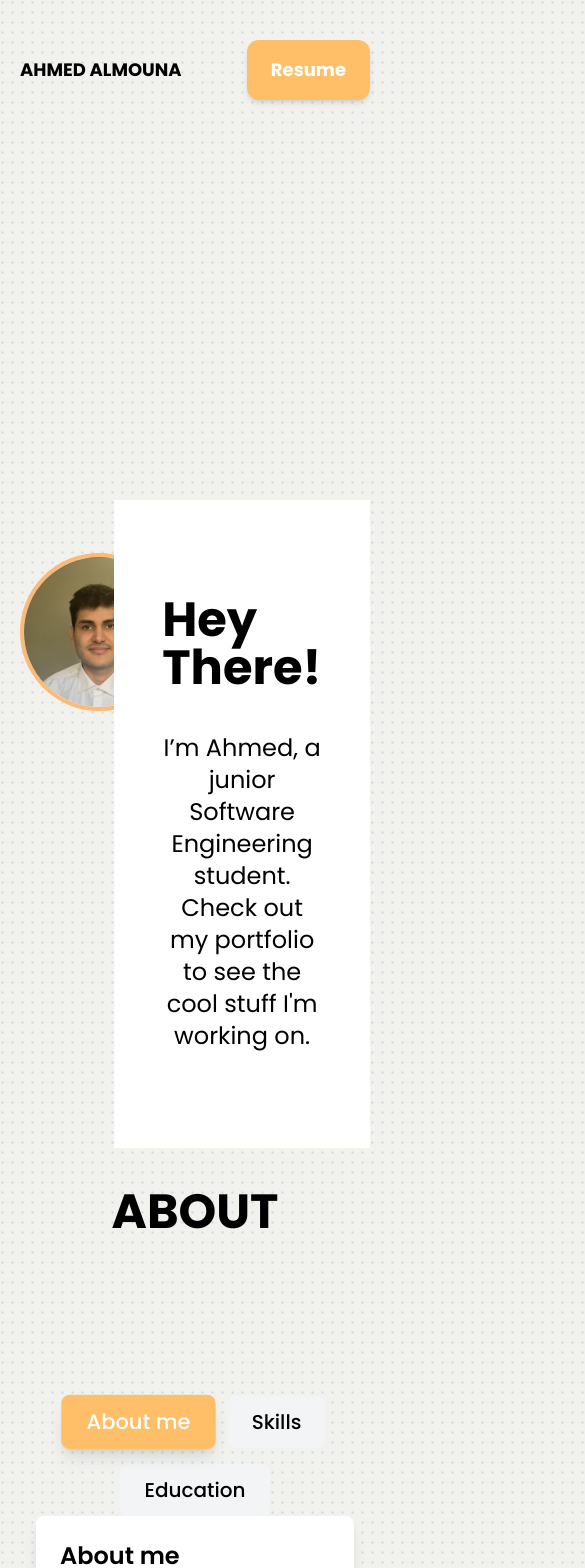
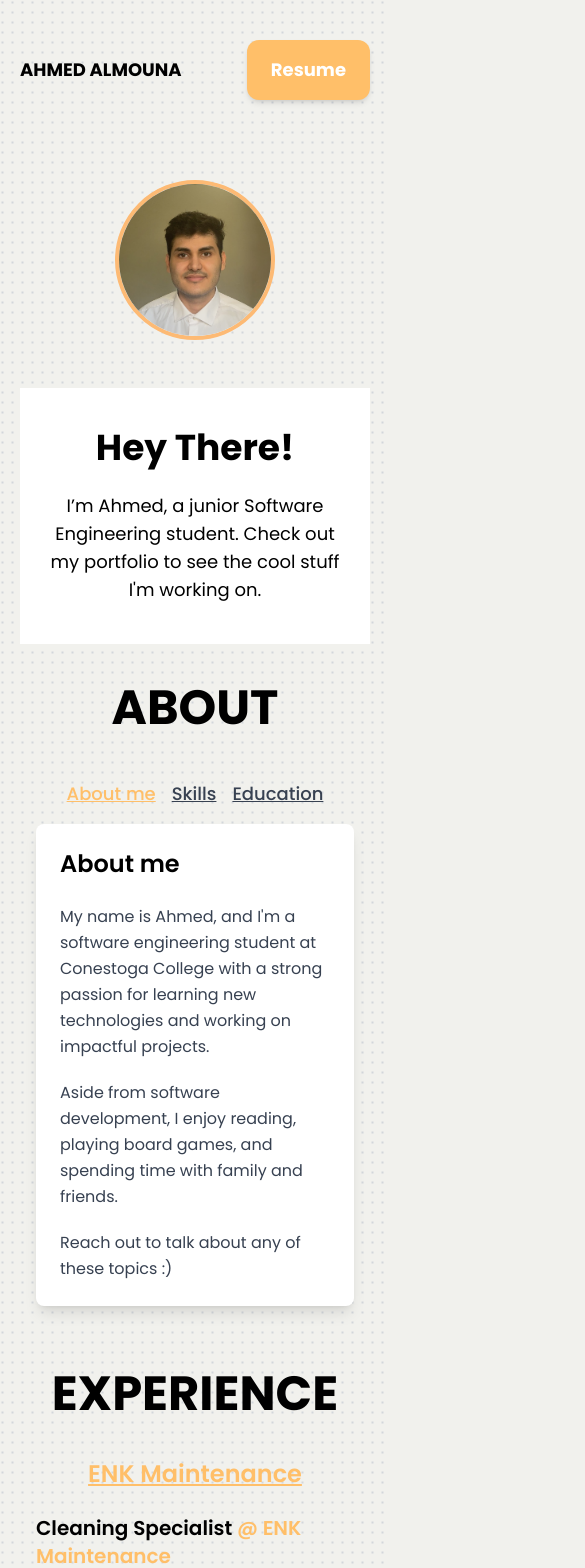
Before and after one commit to ahmed-almouna/Personal-Website, a Next.js app in the folder PersonalWebsite-main/: page / in a window 390 px wide. Shown: the top 1568 px of the page, 585 px wide, since content can reach past the window. Built offline with nearby package versions, Linux system fonts and the light colour scheme.

Commit message:
Made the site responsive

```diff
--- a/PersonalWebsite-main/src/app/globals.css
+++ b/PersonalWebsite-main/src/app/globals.css
@@ -6,3 +6,13 @@
   background: radial-gradient(#d2d6db 1px, transparent 0px) -2.5px -2.5px/10px
     10px #f1f1ed;
 }
+
+
+
+.no-scrollbar::-webkit-scrollbar {
+  display: none;
+}
+.no-scrollbar {
+  -ms-overflow-style: none;
+  scrollbar-width: none;
+}
--- a/PersonalWebsite-main/src/app/layout.tsx
+++ b/PersonalWebsite-main/src/app/layout.tsx
@@ -22,6 +22,7 @@ export default function RootLayout({
       <Head>
         <meta {...metadata}></meta>
         <title>{metadata.title}</title>
+        <meta name="viewport" content="width=device-width, initial-scale=1" />
         <meta name="description" content={metadata["aria-description"]} />
         <meta name="keywords" content="Ahmed Almouna, Portfolio, Software Engineer, Web Developer" />
         <meta name="author" content="Ahmed Almouna" />
--- a/PersonalWebsite-main/src/app/page.tsx
+++ b/PersonalWebsite-main/src/app/page.tsx
@@ -24,9 +24,8 @@ export default function Home() {
       {Sections.map((section: JSX.Element, index: number) => {
         return (
           <div className="flex justify-center h-fit relative pb-10">
-            <div className="w-screen px-5 lg:w-11/12 lg:px-20 ">
+            <div className="w-full px-5 lg:w-11/12 lg:px-20 ">
               {section}
-              <Icons />
             </div>
             {/* {index !== Sections.length - 1 ? (
               <div
@@ -46,6 +45,7 @@ export default function Home() {
           </div>
         );
       })}
+      <Icons />
     </div>
   );
 }
--- a/PersonalWebsite-main/src/components/About/index.tsx
+++ b/PersonalWebsite-main/src/components/About/index.tsx
@@ -11,31 +11,31 @@ export default function About() {
   };
 
   return (
-    <div className="flex flex-col items-center mb-24" id="about">
-      <div className="text-5xl font-bold uppercase mb-20">
+    <div className="flex flex-col items-center mb-6 md:mb-24" id="about">
+      <div className="text-5xl font-bold uppercase mb-10 md:mb-20">
         About
       </div>
-      <div className="w-full max-w-7xl flex flex-col md:flex-row justify-end items-start gap-0 px-4">
+      <div className="w-full max-w-7xl flex flex-col md:flex-row justify-end items-start gap-4 md:gap-0 px-4">
         {/* Left side - Topic list */}
-        <div className="w-full md:w-1/3 flex flex-row flex-wrap gap-4 justify-center mt-20">
+        <div className="w-full md:w-1/3 flex flex-row flex-nowrap md:flex-wrap gap-4 justify-center md:justify-center mt-2 md:mt-20 overflow-x-auto no-scrollbar">
           {AboutList.map((aboutEntry: aboutProps) => (
             <div
               key={aboutEntry.topic}
-              className={`px-6 py-3 rounded-lg transition-all duration-300 ${
+              className={`px-0 py-0 md:px-6 md:py-3 md:rounded-lg transition-all duration-300 ${
                 aboutEntry.topic === topic
-                  ? "bg-secondary text-white shadow-lg scale-105"
-                  : "bg-gray-100 hover:bg-gray-200"
-              } cursor-pointer`}
+                  ? "text-secondary underline md:no-underline md:bg-secondary md:text-white md:shadow-lg md:scale-105"
+                  : "text-gray-700 underline hover:text-secondary md:no-underline md:bg-gray-100 md:hover:bg-gray-200"
+              } cursor-pointer text-lg md:text-base whitespace-nowrap`}
               onClick={() => handleTopicClick(aboutEntry.topic)}
             >
-              <span className="text-xl font-medium">{aboutEntry.topic}</span>
+              <span className="font-medium md:text-xl">{aboutEntry.topic}</span>
             </div>
           ))}
         </div>
 
         {/* Right side - Content */}
         <div className="flex-1 max-w-3xl w-full">
-          <div className="h-[200px] ">
+          <div className="h-auto md:h-[200px] ">
             {AboutList.map((aboutEntry: aboutProps) => {
               if (aboutEntry.topic === topic) {
                 return (
@@ -45,12 +45,18 @@ export default function About() {
                         {aboutEntry.role}
                       </div>
                     )}
-                    <div className="space-y-5">
+
+                    <div className="space-y-5 md:hidden">
+                      {((aboutEntry as any).mobileBullets ?? aboutEntry.bullets).map((text: string, index: number) => (
+                        <p key={index} className="text-gray-700 leading-relaxed">
+                          {text}
+                        </p>
+                      ))}
+                    </div>
+
+                    <div className="space-y-5 hidden md:block">
                       {aboutEntry.bullets.map((text: string, index: number) => (
-                        <p
-                          key={index}
-                          className="text-gray-700 leading-relaxed"
-                        >
+                        <p key={index} className="text-gray-700 leading-relaxed">
                           {text}
                         </p>
                       ))}
--- a/PersonalWebsite-main/src/components/Body/index.tsx
+++ b/PersonalWebsite-main/src/components/Body/index.tsx
@@ -5,23 +5,23 @@ export default function Body() {
   return (
     <div className="h-fit w-full">
       <Nav />
-      <div className="flex justify-center items-center mt-20">
-        <div className="flex justify-center -mt-16">
+      <div className="flex flex-col md:flex-row justify-center items-center md:items-center mt-20 gap-6 md:gap-0">
+        <div className="flex justify-center md:-mt-16">
           <Image
-            className="rounded-full  border-4 border-orange-300"
+            className="rounded-full border-4 border-orange-300 w-40 h-40 md:w-[400px] md:h-[400px]"
             src={"/photo.png"}
             width={400}
             height={400}
             quality={100}
             unoptimized={true}
-            sizes="400px"
+            sizes="(min-width: 768px) 400px, 160px"
             priority={true}
             alt="Photo of me :)"
           />
         </div>
-        <div className="bg-white w-[500px] h-fit py-24 px-12 flex items-center flex-col -ml-16 mt-80">
-          <div className="text-5xl font-bold pb-10">Hey There!</div>
-          <div className="text-2xl text-center">
+        <div className="bg-white w-full md:w-[500px] h-fit py-10 md:py-24 px-6 md:px-12 flex items-center flex-col md:-ml-16 md:mt-80 mt-6">
+          <div className="text-4xl md:text-5xl font-bold pb-6 md:pb-10">Hey There!</div>
+          <div className="text-lg md:text-2xl text-center">
             I’m Ahmed, a junior Software Engineering student. Check
             out my portfolio to see the cool stuff I'm working on.
           </div>
--- a/PersonalWebsite-main/src/components/Experience/index.tsx
+++ b/PersonalWebsite-main/src/components/Experience/index.tsx
@@ -16,11 +16,11 @@ export default function Experience() {
       <div className="text-5xl font-bold uppercase flex justify-center">
         Experience
       </div>
-      <div className="flex gap-10 justify-center items-stretch mt-20 h-1/2">
-        <div className="flex flex-col items-center gap-y-8">
+      <div className="flex flex-col md:flex-row gap-6 md:gap-10 justify-center items-stretch mt-10 md:mt-20">
+        <div className="flex flex-col items-center gap-y-6 md:gap-y-8">
           {ExperienceList.map((experienceEntry: experienceProps) => {
             return (
-              <div key={experienceEntry.company} className="text-3xl">
+              <div key={experienceEntry.company} className="text-2xl md:text-3xl">
                 <div
                   className={`${
                     experienceEntry.company === company
@@ -35,16 +35,16 @@ export default function Experience() {
             );
           })}
         </div>
-        <div className="w-0.5 bg-black h-[550px] " />
-        <div className="w-1/4 flex gap-y-8">
+        <div className="hidden md:block w-0.5 bg-black md:h-[550px] self-stretch" />
+        <div className="w-full md:w-1/4 max-w-sm md:max-w-none mx-auto md:mx-0 px-4 md:px-0 flex gap-y-6 md:gap-y-8">
           {ExperienceList.map((experienceEntry: experienceProps) => {
             if (experienceEntry.company === company) {
               return (
                 <div
                   key={experienceEntry.company}
-                  className=" flex flex-col gap-4"
+                  className=" flex flex-col gap-4 break-words"
                 >
-                  <div className="text-3xl font-semibold w-max">
+                  <div className="text-xl md:text-3xl font-semibold md:w-max">
                     {experienceEntry.role}{" "}
                     <span
                       className="text-secondary hover:cursor-pointer"
@@ -55,14 +55,14 @@ export default function Experience() {
                       @ {experienceEntry.company}
                     </span>
                   </div>
-                  <div className="text-secondary text-xl font-semibold">
+                  <div className="text-secondary text-base md:text-xl font-semibold">
                     {experienceEntry.timeline}
                   </div>
                   {experienceEntry.bullets.map((bullet: string) => {
                     return (
                       <li
                         key={bullet}
-                        className="marker:text-secondary text-lg"
+                        className="marker:text-secondary text-sm md:text-lg"
                       >
                         {bullet}
                       </li>
--- a/PersonalWebsite-main/src/utils/constants.ts
+++ b/PersonalWebsite-main/src/utils/constants.ts
@@ -29,6 +29,10 @@ export const AboutList = [
     role: "Education",
     bullets: ["Conestoga College - Waterloo, ON⠀⠀⠀⠀⠀⠀⠀⠀⠀⠀⠀⠀⠀⠀⠀⠀⠀⠀⠀⠀⠀⠀⠀⠀⠀⠀⠀⠀Sep 2023 - Present ⠀⠀• 2nd year Software Engineering (Co-op) with a 3.83/4.00 GPA. ⠀⠀⠀⠀⠀⠀⠀⠀⠀⠀⠀⠀⠀⠀⠀⠀⠀ ⠀⠀• Member of Google Developer Student Club.",
       "Eastowood Colligate Institute - Kitchener, ON ⠀⠀⠀⠀⠀⠀⠀⠀⠀⠀⠀⠀⠀⠀⠀⠀⠀⠀⠀Sep 2019 - Jun 2023 ⠀⠀• I attended ECI for 4 years with a Gr. 12 average of 86% ⠀⠀⠀⠀⠀⠀⠀⠀⠀⠀⠀⠀⠀⠀⠀⠀⠀⠀⠀⠀⠀⠀⠀⠀ ⠀⠀• Played soccer throughout my time."
+    ],
+    mobileBullets: [
+      "Conestoga College: Currently in 2nd year of Software Engineering with a 3.83/4.00 GPA • Member of Google Developer Student Club.",
+      "Eastwood Collegiate Institute: Graduated with a Gr. 12 average of 86% • Played soccer throughout my time."
     ],
 
   },
```
Also changed, not shown: PersonalWebsite-main/src/components/Icons/index.tsx (+21 -9 lines), PersonalWebsite-main/src/components/Projects/index.tsx (+6 -6 lines).
